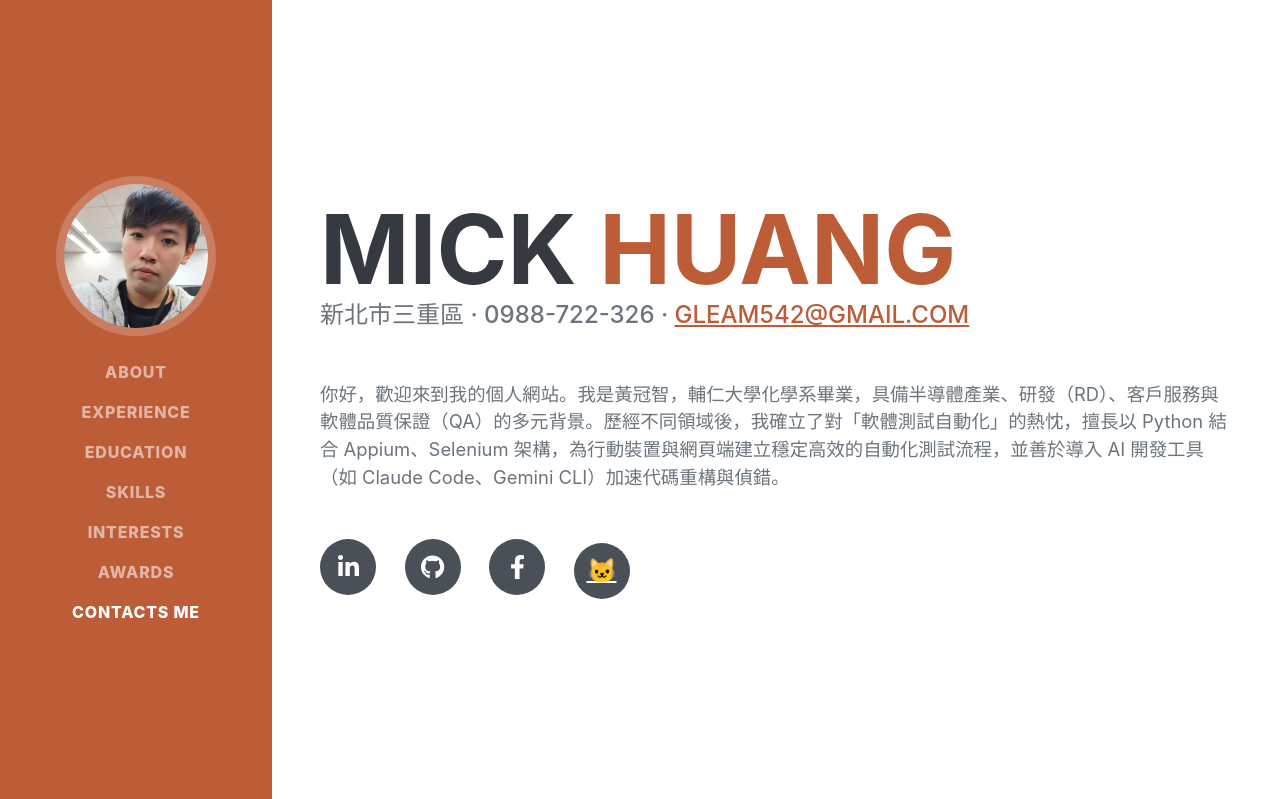
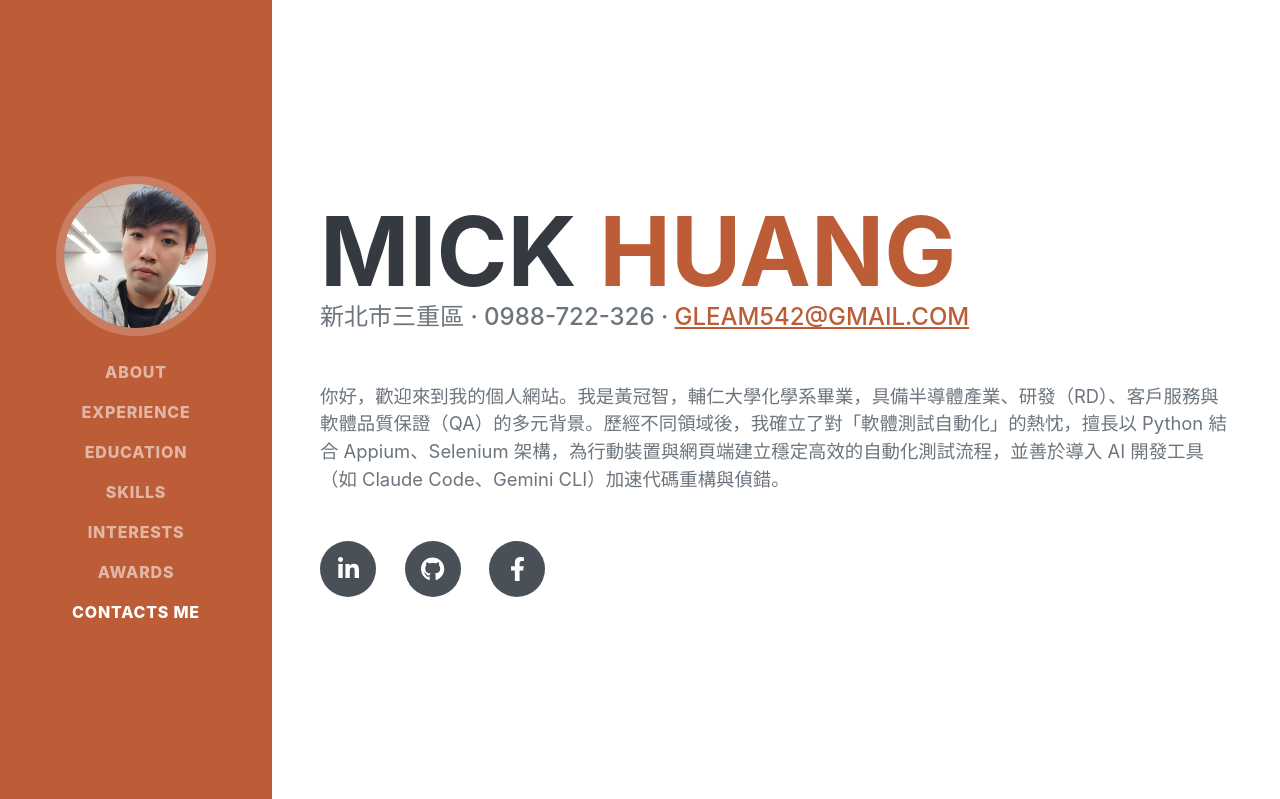
Before and after one commit to gleam542/PersonalWeb_Django, a Django app: page / in a window 1280 px wide. Shown: the top 799 px of the page. Run offline with Django 4.2, Linux system fonts and the light colour scheme; some libraries are stand-ins or nearby versions; some web fonts are replaced.

Commit message:
Remove Popcat link

```diff
--- a/myapp/templates/index.html
+++ b/myapp/templates/index.html
@@ -53,9 +53,7 @@
                     <div class="social-icons">
                         <a class="social-icon" href="https://www.linkedin.com/in/mickpersonal/"><i class="fab fa-linkedin-in"></i></a>
                         <a class="social-icon" href="https://github.com/gleam542/"><i class="fab fa-github"></i></a>
-                        <a class="social-icon" href="https://www.facebook.com/draco.huang"><i class="fab fa-facebook-f"></i></a>
-                        <a class="social-icon" href="https://gleam542.github.io/popcat-game/" target="_blank" rel="noopener">🐱</a>
-                    </div>
+                        <a class="social-icon" href="https://www.facebook.com/draco.huang"><i class="fab fa-facebook-f"></i></a>                    </div>
                 </div>
             </section>
             <hr class="m-0" />
```
